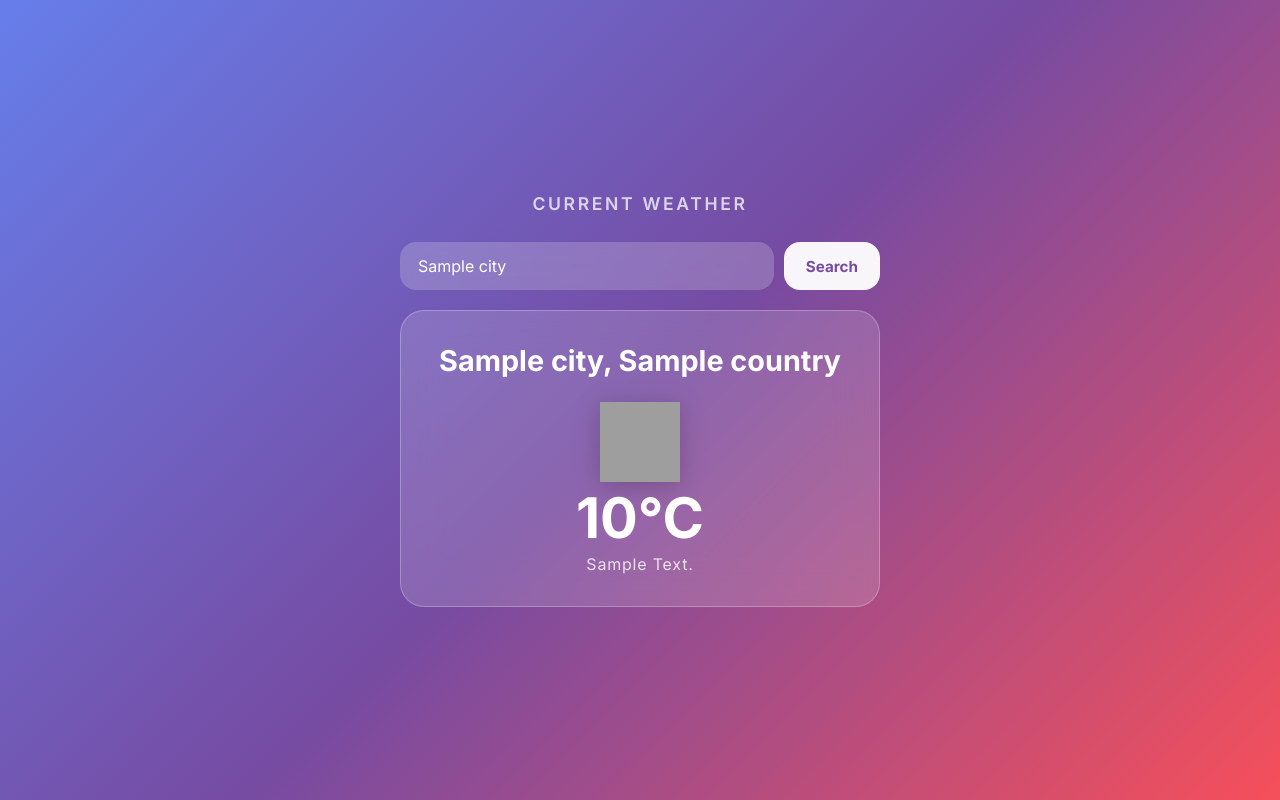
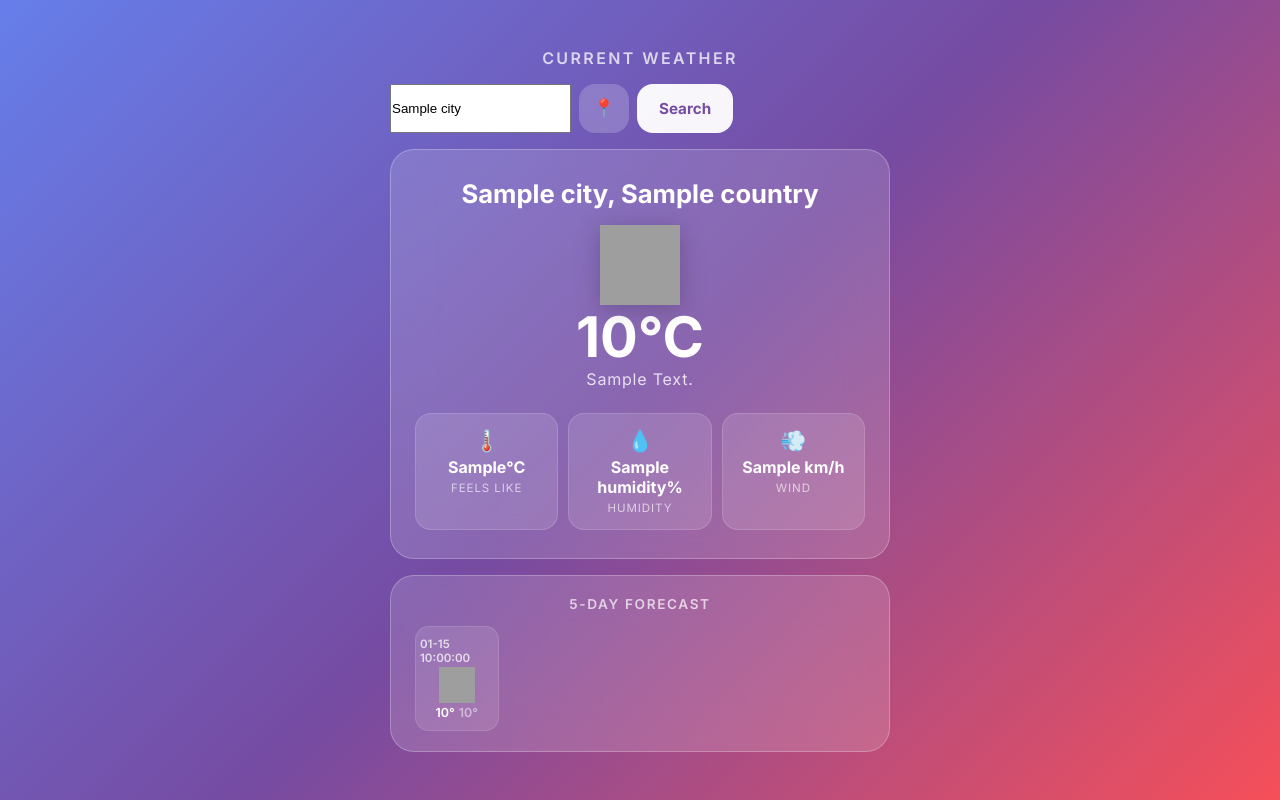
Before and after one commit to tranquilo121-pixel/flask-weather-app, a Flask app: template templates/index.html in a window 1280 px wide. Run offline with Flask 2, Linux system fonts and the light colour scheme; the template is opened without the code that fills it: most values are stand-ins (such as "Sample title", 1, 10 or a date in 2020); grey boxes are pictures that could not be loaded.

Commit message:
Add feels like, humidity, wind speed, GPS, 5-day forecast

```diff
--- a/app.py
+++ b/app.py
@@ -7,11 +7,14 @@
 API_KEY = os.environ.get('OPENWEATHER_API_KEY')
 
 
-def get_weather(city: str):
+def get_weather(city=None, lat=None, lon=None):
     if not API_KEY:
         return {"error": "OPENWEATHER_API_KEY not set"}
     url = "https://api.openweathermap.org/data/2.5/weather"
-    params = {"q": city, "appid": API_KEY, "units": "metric"}
+    if lat and lon:
+        params = {"lat": lat, "lon": lon, "appid": API_KEY, "units": "metric"}
+    else:
+        params = {"q": city, "appid": API_KEY, "units": "metric"}
     try:
         resp = requests.get(url, params=params, timeout=5)
         resp.raise_for_status()
@@ -22,33 +25,86 @@
         return {"error": data.get("message", "Unknown error from API")}
     w = data.get("weather", [{}])[0]
     main = data.get("main", {})
+    wind = data.get("wind", {})
     return {
         "data": {
             "city": data.get("name"),
             "country": data.get("sys", {}).get("country"),
-            "temp": main.get("temp"),
+            "temp": round(main.get("temp")),
+            "feels_like": round(main.get("feels_like")),
+            "humidity": main.get("humidity"),
+            "wind_speed": round(wind.get("speed", 0) * 3.6, 1),
             "description": w.get("description"),
             "icon": w.get("icon"),
         }
     }
 
 
+def get_forecast(city=None, lat=None, lon=None):
+    if not API_KEY:
+        return []
+    url = "https://api.openweathermap.org/data/2.5/forecast"
+    if lat and lon:
+        params = {"lat": lat, "lon": lon, "appid": API_KEY, "units": "metric", "cnt": 40}
+    else:
+        params = {"q": city, "appid": API_KEY, "units": "metric", "cnt": 40}
+    try:
+        resp = requests.get(url, params=params, timeout=5)
+        resp.raise_for_status()
+        data = resp.json()
+    except Exception:
+        return []
+
+    seen_days = set()
+    forecast = []
+    for item in data.get("list", []):
+        date = item["dt_txt"].split(" ")[0]
+        time = item["dt_txt"].split(" ")[1]
+        if date not in seen_days and time == "12:00:00":
+            seen_days.add(date)
+            w = item["weather"][0]
+            forecast.append({
+                "date": date,
+                "temp_max": round(item["main"]["temp_max"]),
+                "temp_min": round(item["main"]["temp_min"]),
+                "icon": w["icon"],
+                "description": w["description"],
+            })
+        if len(forecast) == 5:
+            break
+
+    return forecast
+
+
 @app.route("/", methods=("GET", "POST"))
 def index():
     weather = None
+    forecast = []
     error = None
     city = None
     if request.method == "POST":
+        lat = request.form.get("lat")
+        lon = request.form.get("lon")
         city = (request.form.get("city") or "").strip()
-        if not city:
-            error = "Please enter a city name."
+
+        if lat and lon:
+            result = get_weather(lat=lat, lon=lon)
+            if "error" not in result:
+                forecast = get_forecast(lat=lat, lon=lon)
+        elif city:
+            result = get_weather(city=city)
+            if "error" not in result:
+                forecast = get_forecast(city=city)
         else:
-            result = get_weather(city)
-            if "error" in result:
-                error = result["error"]
-            else:
-                weather = result["data"]
-    return render_template("index.html", weather=weather, error=error, city=city)
+            result = {"error": "Please enter a city name."}
+
+        if "error" in result:
+            error = result["error"]
+        else:
+            weather = result["data"]
+            city = weather["city"]
+
+    return render_template("index.html", weather=weather, forecast=forecast, error=error, city=city)
 
 
 if __name__ == "__main__":
--- a/static/style.css
+++ b/static/style.css
@@ -18,26 +18,28 @@
 
 .container {
   width: 100%;
-  max-width: 480px;
+  max-width: 500px;
+  display: flex;
+  flex-direction: column;
+  gap: 16px;
 }
 
 h1 {
-  font-size: 1.1rem;
+  font-size: 1rem;
   font-weight: 600;
   letter-spacing: 0.15em;
   text-transform: uppercase;
   color: rgba(255,255,255,0.75);
   text-align: center;
-  margin-bottom: 28px;
 }
 
+/* Search */
 .search {
   display: flex;
-  gap: 10px;
-  margin-bottom: 20px;
+  gap: 8px;
 }
 
-.search input {
+.search input[type="text"] {
   flex: 1;
   padding: 14px 18px;
   border: none;
@@ -51,15 +53,23 @@
   transition: background 0.2s;
 }
 
-.search input::placeholder {
-  color: rgba(255,255,255,0.6);
+.search input[type="text"]::placeholder { color: rgba(255,255,255,0.6); }
+.search input[type="text"]:focus { background: rgba(255,255,255,0.3); }
+
+.gps-btn {
+  padding: 14px;
+  border: none;
+  border-radius: 16px;
+  background: rgba(255,255,255,0.2);
+  font-size: 1.1rem;
+  cursor: pointer;
+  backdrop-filter: blur(10px);
+  transition: transform 0.15s, background 0.2s;
 }
 
-.search input:focus {
-  background: rgba(255,255,255,0.3);
-}
+.gps-btn:hover { background: rgba(255,255,255,0.3); transform: scale(1.05); }
 
-.search button {
+.search button[type="submit"] {
   padding: 14px 22px;
   border: none;
   border-radius: 16px;
@@ -72,11 +82,9 @@
   transition: transform 0.15s, background 0.2s;
 }
 
-.search button:hover {
-  transform: scale(1.04);
-  background: #fff;
-}
+.search button[type="submit"]:hover { transform: scale(1.04); background: #fff; }
 
+/* Error */
 .error {
   background: rgba(255,255,255,0.15);
   color: #fff;
@@ -87,30 +95,32 @@
   backdrop-filter: blur(10px);
 }
 
+/* Main result */
 .result {
   background: rgba(255,255,255,0.15);
   backdrop-filter: blur(20px);
   border-radius: 24px;
-  padding: 32px 28px;
+  padding: 28px 24px;
   border: 1px solid rgba(255,255,255,0.25);
   text-align: center;
 }
 
 .result h2 {
-  font-size: 1.8rem;
+  font-size: 1.6rem;
   font-weight: 700;
   color: #fff;
+  margin-bottom: 16px;
+}
+
+.main-weather {
+  display: flex;
+  flex-direction: column;
+  align-items: center;
+  gap: 4px;
   margin-bottom: 24px;
 }
 
-.meta {
-  display: flex;
-  flex-direction: column;
-  align-items: center;
-  gap: 8px;
-}
-
-.meta img {
+.main-weather img {
   width: 80px;
   height: 80px;
   filter: drop-shadow(0 4px 12px rgba(0,0,0,0.2));
@@ -125,8 +135,83 @@
 
 .desc {
   font-size: 1rem;
-  font-weight: 400;
   color: rgba(255,255,255,0.8);
   text-transform: capitalize;
   letter-spacing: 0.05em;
 }
+
+/* Detail cards */
+.details {
+  display: grid;
+  grid-template-columns: repeat(3, 1fr);
+  gap: 10px;
+}
+
+.detail-card {
+  background: rgba(255,255,255,0.12);
+  border-radius: 16px;
+  padding: 14px 8px;
+  display: flex;
+  flex-direction: column;
+  align-items: center;
+  gap: 4px;
+  border: 1px solid rgba(255,255,255,0.15);
+}
+
+.detail-icon { font-size: 1.3rem; }
+.detail-value { font-size: 1rem; font-weight: 700; color: #fff; }
+.detail-label { font-size: 0.72rem; color: rgba(255,255,255,0.65); text-transform: uppercase; letter-spacing: 0.08em; }
+
+/* Forecast */
+.forecast {
+  background: rgba(255,255,255,0.15);
+  backdrop-filter: blur(20px);
+  border-radius: 24px;
+  padding: 20px 24px;
+  border: 1px solid rgba(255,255,255,0.25);
+}
+
+.forecast h3 {
+  font-size: 0.85rem;
+  font-weight: 600;
+  letter-spacing: 0.12em;
+  text-transform: uppercase;
+  color: rgba(255,255,255,0.7);
+  margin-bottom: 14px;
+  text-align: center;
+}
+
+.forecast-grid {
+  display: grid;
+  grid-template-columns: repeat(5, 1fr);
+  gap: 8px;
+}
+
+.forecast-card {
+  display: flex;
+  flex-direction: column;
+  align-items: center;
+  gap: 2px;
+  background: rgba(255,255,255,0.1);
+  border-radius: 14px;
+  padding: 10px 4px;
+  border: 1px solid rgba(255,255,255,0.12);
+}
+
+.forecast-date {
+  font-size: 0.72rem;
+  font-weight: 600;
+  color: rgba(255,255,255,0.75);
+}
+
+.forecast-card img { width: 36px; height: 36px; }
+
+.forecast-temps {
+  display: flex;
+  gap: 4px;
+  font-size: 0.78rem;
+  font-weight: 600;
+}
+
+.f-max { color: #fff; }
+.f-min { color: rgba(255,255,255,0.5); }
--- a/templates/index.html
+++ b/templates/index.html
@@ -9,8 +9,12 @@
   <body>
     <main class="container">
       <h1>Current Weather</h1>
-      <form method="post" class="search">
-        <input name="city" placeholder="Search a city..." value="{{ city or '' }}" autocomplete="off" />
+
+      <form method="post" class="search" id="search-form">
+        <input name="city" id="city-input" placeholder="Search a city..." value="{{ city or '' }}" autocomplete="off" />
+        <input type="hidden" name="lat" id="lat-input" />
+        <input type="hidden" name="lon" id="lon-input" />
+        <button type="button" class="gps-btn" id="gps-btn" title="Use my location">📍</button>
         <button type="submit">Search</button>
       </form>
 
@@ -21,13 +25,71 @@
       {% if weather %}
         <section class="result">
           <h2>{{ weather.city }}{% if weather.country %}, {{ weather.country }}{% endif %}</h2>
-          <div class="meta">
+          <div class="main-weather">
             <img src="https://openweathermap.org/img/wn/{{ weather.icon }}@2x.png" alt="icon" />
             <div class="temp">{{ weather.temp }}°C</div>
             <div class="desc">{{ weather.description }}</div>
           </div>
+
+          <div class="details">
+            <div class="detail-card">
+              <span class="detail-icon">🌡️</span>
+              <span class="detail-value">{{ weather.feels_like }}°C</span>
+              <span class="detail-label">Feels Like</span>
+            </div>
+            <div class="detail-card">
+              <span class="detail-icon">💧</span>
+              <span class="detail-value">{{ weather.humidity }}%</span>
+              <span class="detail-label">Humidity</span>
+            </div>
+            <div class="detail-card">
+              <span class="detail-icon">💨</span>
+              <span class="detail-value">{{ weather.wind_speed }} km/h</span>
+              <span class="detail-label">Wind</span>
+            </div>
+          </div>
         </section>
+
+        {% if forecast %}
+        <section class="forecast">
+          <h3>5-Day Forecast</h3>
+          <div class="forecast-grid">
+            {% for day in forecast %}
+            <div class="forecast-card">
+              <div class="forecast-date">{{ day.date[5:] }}</div>
+              <img src="https://openweathermap.org/img/wn/{{ day.icon }}.png" alt="{{ day.description }}" />
+              <div class="forecast-temps">
+                <span class="f-max">{{ day.temp_max }}°</span>
+                <span class="f-min">{{ day.temp_min }}°</span>
+              </div>
+            </div>
+            {% endfor %}
+          </div>
+        </section>
+        {% endif %}
       {% endif %}
     </main>
+
+    <script>
+      document.getElementById('gps-btn').addEventListener('click', function () {
+        if (!navigator.geolocation) {
+          alert('Geolocation is not supported by your browser.');
+          return;
+        }
+        this.textContent = '⏳';
+        navigator.geolocation.getCurrentPosition(
+          function (pos) {
+            document.getElementById('lat-input').value = pos.coords.latitude;
+            document.getElementById('lon-input').value = pos.coords.longitude;
+            document.getElementById('city-input').value = '';
+            document.getElementById('search-form').submit();
+          },
+          function () {
+            alert('Unable to get your location.');
+            document.getElementById('gps-btn').textContent = '📍';
+          }
+        );
+      });
+    </script>
   </body>
 </html>
```
